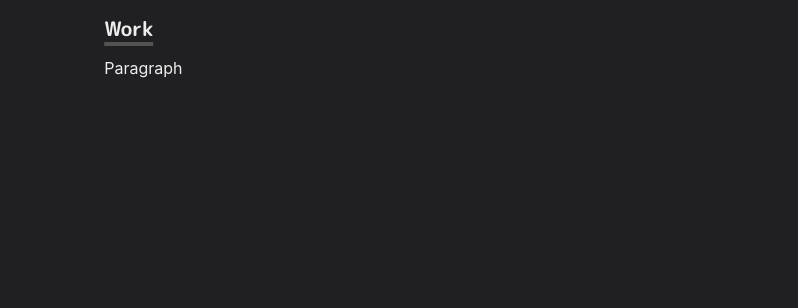
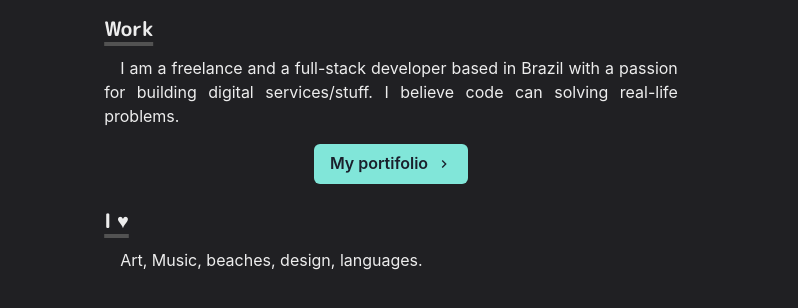
Before and after one commit to JOAOSC17/portfolio, a Next.js app: page / in a window 1280 px wide. Shown: the part 206-514 px from the top of the page, without its empty margins (249-1047 px from the left). Built offline with nearby package versions, Linux system fonts and the light colour scheme.

Commit message:
feat: create bio

```diff
--- /dev/null
+++ b/components/bio.js
@@ -0,0 +1,11 @@
+import { Box } from "@chakra-ui/react";
+import styled from "@emotion/styled";
+
+export const BioSection = styled(Box)`
+    padding-left: 3.4em;
+    text-indent: -3.4em;
+`
+export const BioYear = styled.span`
+    font-weight: bold;
+    margin-right: 1em;
+`
--- /dev/null
+++ b/components/paragraph.js
@@ -0,0 +1,8 @@
+import styled from "@emotion/styled";
+
+const Paragraph = styled.p`
+    text-align: justify;
+    text-indent: 1em;
+`
+
+export default Paragraph;
--- a/pages/index.js
+++ b/pages/index.js
@@ -1,5 +1,9 @@
-import { Box, Container, Heading, Image, useColorModeValue } from '@chakra-ui/react'
+import NextLink from 'next/link'
+import { Box, Button, Container, Heading, Image, Link, useColorModeValue } from '@chakra-ui/react'
 import Section from '../components/section'
+import Paragraph from '../components/paragraph'
+import { ChevronRightIcon } from '@chakra-ui/icons'
+//import { BioSection, BioYear } from '../components/bio'
 
 const Page = () => {
   return (
@@ -36,7 +40,42 @@ const Page = () => {
         <Heading as="h3" variant="section-title">
             Work
         </Heading>
-        <p>Paragraph</p>
+        <Paragraph>
+          I am a freelance and a full-stack developer based in Brazil with a
+          passion for building digital services/stuff. I believe code can solving real-life problems.
+        </Paragraph>
+        <Box align="center" my={4}>
+          <Link as={NextLink} href='/works'>
+            <Button
+              rightIcon={<ChevronRightIcon />}
+              colorScheme='teal'
+              >
+                My portifolio
+              </Button>
+          </Link>
+        </Box>
+      </Section>
+      {/* <Section delay={0.2}>
+        <Heading as="h3" variant="section-tittle">
+          Bio
+        </Heading>
+        <BioSection>
+          <BioYear>1984</BioYear>
+          Born in Brasil.
+        </BioSection>
+        <BioSection>
+          <BioYear>1984</BioYear>
+          Born in Brasil.
+          &apos;s
+        </BioSection>
+      </Section> */}
+      <Section delay={0.3}>
+        <Heading as="h3" variant="section-title">
+          I ♥
+        </Heading>
+        <Paragraph>
+          Art, Music, beaches, design, languages.
+        </Paragraph>
       </Section>
     </Container>
   )
```
